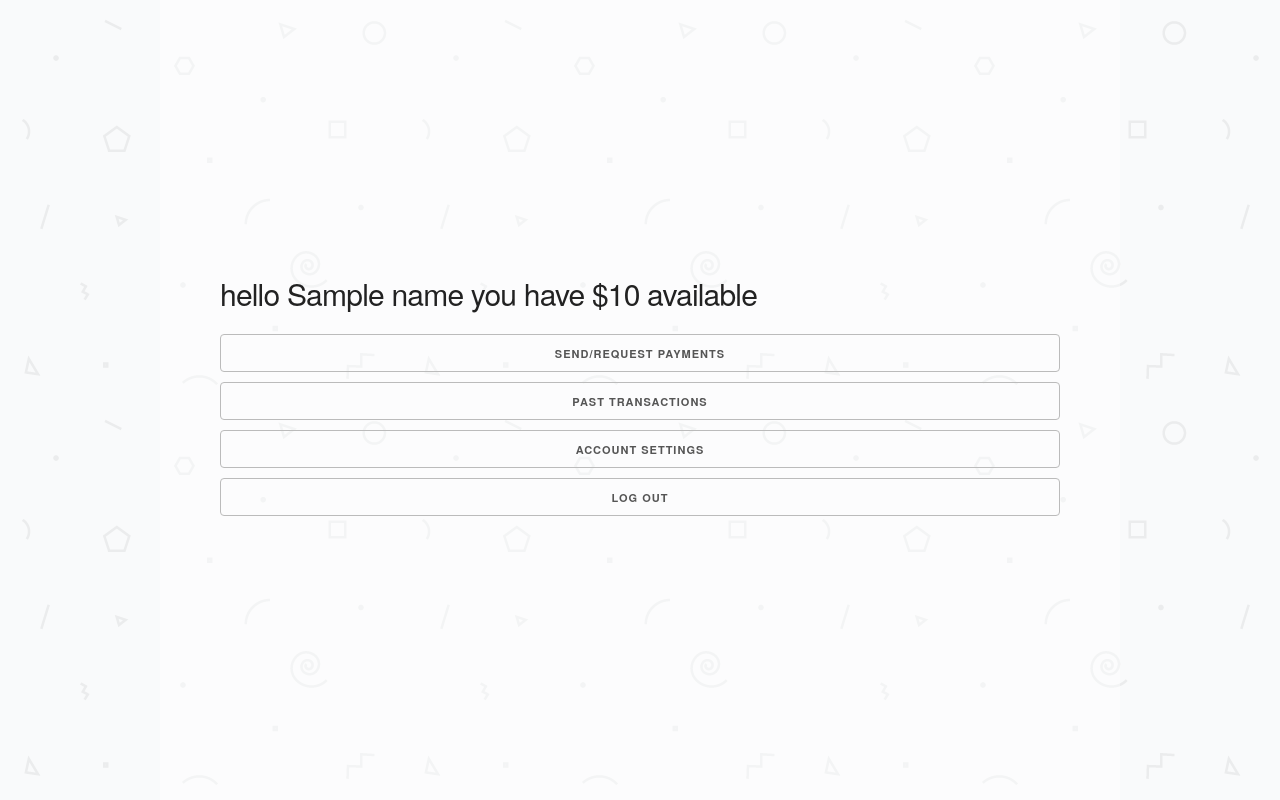
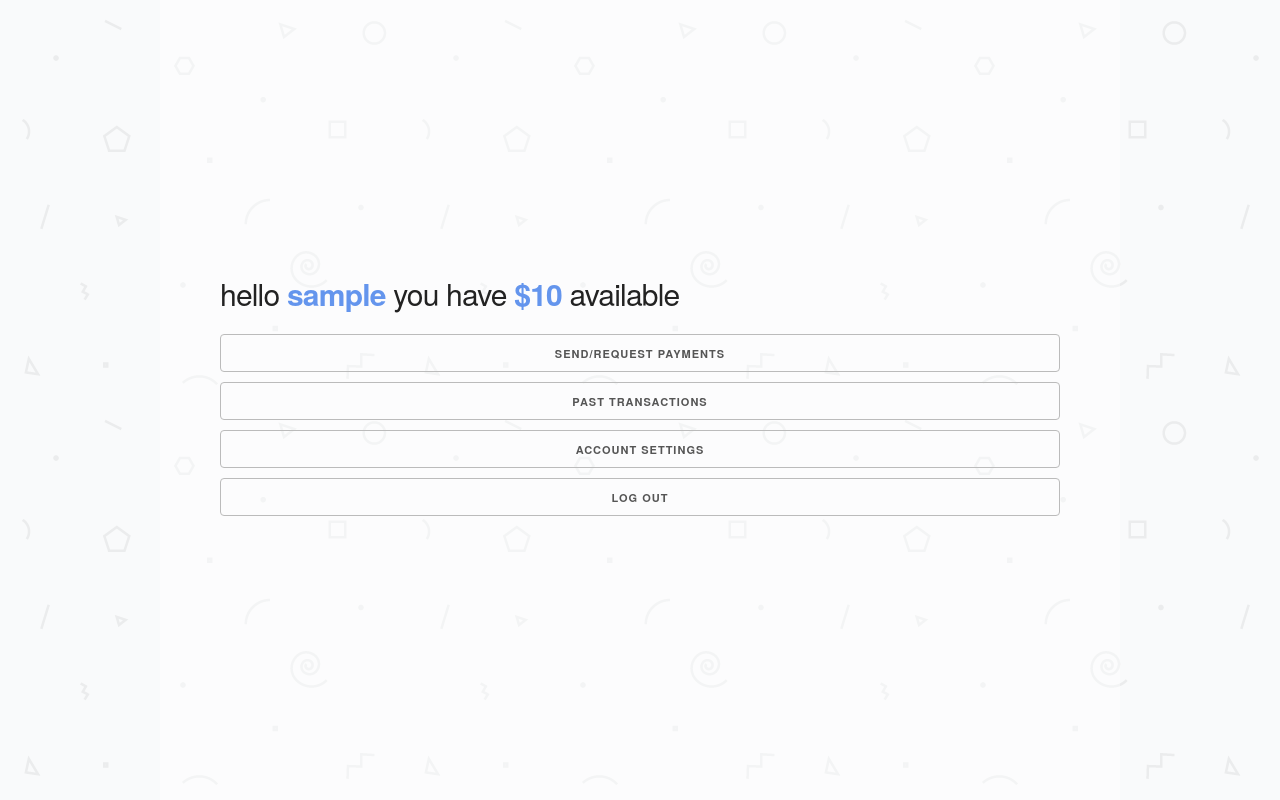
Before and after one commit to hxnyk/xsspay, a Flask app: template templates/dashboard.html in a window 1280 px wide. Run offline with Flask 2, Linux system fonts and the light colour scheme; the template is opened without the code that fills it: most values are stand-ins (such as "Sample title", 1, 10 or a date in 2020).

Commit message:
add username and balance in templates

```diff
--- a/static/css/styles.css
+++ b/static/css/styles.css
@@ -26,3 +26,8 @@ body {
   display: flex;
   flex-direction: column;
 }
+
+.titleHighlight {
+  color: cornflowerblue;
+  font-weight: bold;
+}
--- a/templates/account.html
+++ b/templates/account.html
@@ -10,9 +10,9 @@
 <form class="accountForm">
   <h4>account settings</h4>
   <label>Name</label>
-  <input class="u-full-width" type="text" placeholder="{{name}}" id="userName">
-  <label>Password*</label>
-  <input class="u-full-width" type="password" placeholder="top secret" id="userPassword">
+  <input class="u-full-width" type="text" value="{{ username }}" id="userName">
+  <label>Password</label>
+  <input class="u-full-width" required type="password" placeholder="top secret" id="userPassword">
 
   <input class="button-primary" type="submit" value="Update Account">
 </form>
--- a/templates/dashboard.html
+++ b/templates/dashboard.html
@@ -1,6 +1,11 @@
 {% extends "layout.html" %}
 {% block content %}
-<h4>hello {{ name }} you have ${{ balance }} available</h4>
+<h4>hello
+  <span class="titleHighlight">{{ username }}</span>
+   you have
+  <span class="titleHighlight">${{ balance }}</span>
+   available
+</h4>
 <div class='dashboardOptions'>
   <a class="button" href="/transactions">send/request payments</a>
   <a class="button" href="/history">past transactions</a>
```
Also changed, not shown: handlers/dashboard.py (+13 -8 lines).
